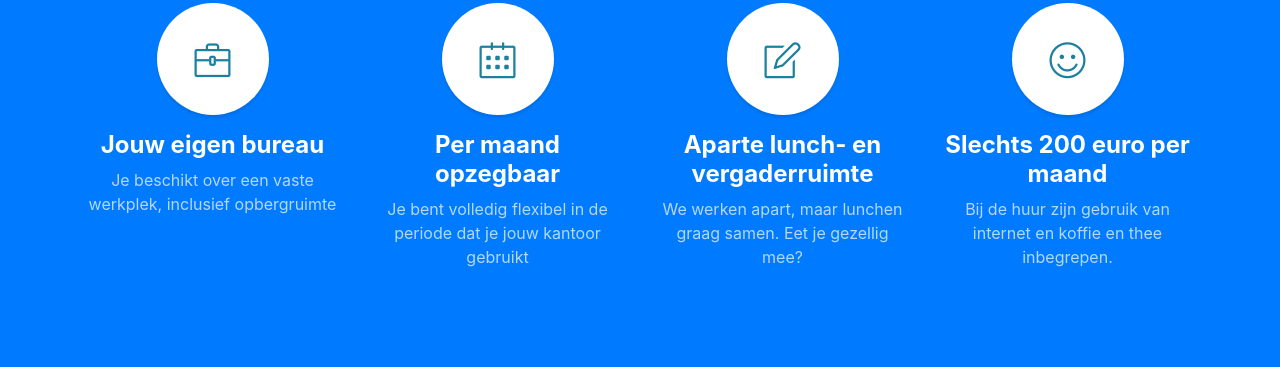
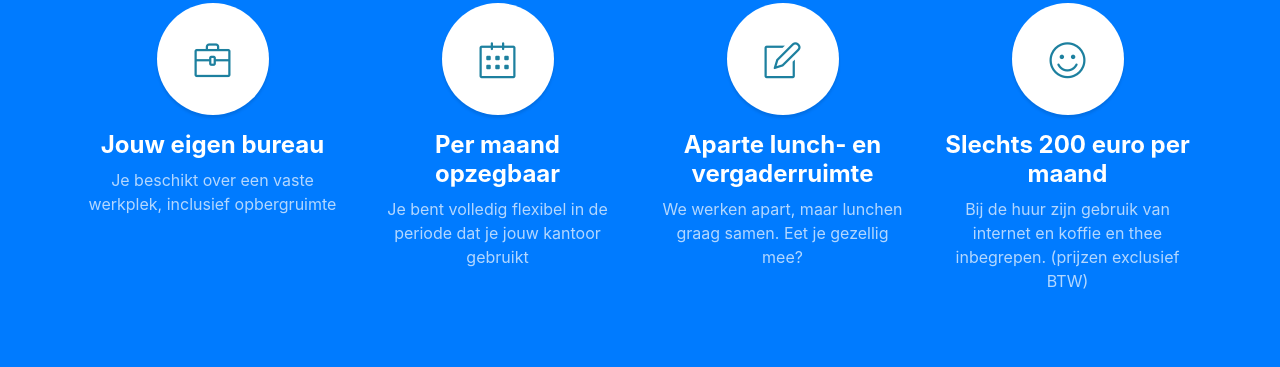
Before and after one commit to tsanders42/nl.drielelien, a website with bundled scripts: page index.html in a window 1280 px wide. Shown: the part 1654-2021 px from the top of the page. Built offline with nearby package versions, Linux system fonts and the light colour scheme.

Commit message:
more text updates

```diff
--- a/index.html
+++ b/index.html
@@ -125,7 +125,7 @@
           <h4>
             <strong>Slechts 200 euro per maand</strong>
           </h4>
-          <p class="text-faded mb-0">Bij de huur zijn gebruik van internet en koffie en thee inbegrepen.</p>
+          <p class="text-faded mb-0">Bij de huur zijn gebruik van internet en koffie en thee inbegrepen. (prijzen exclusief BTW)</p>
         </div>
       </div>
     </div>
```
